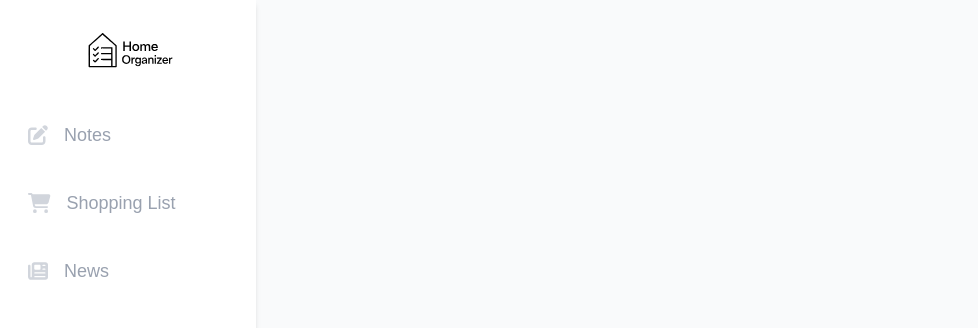
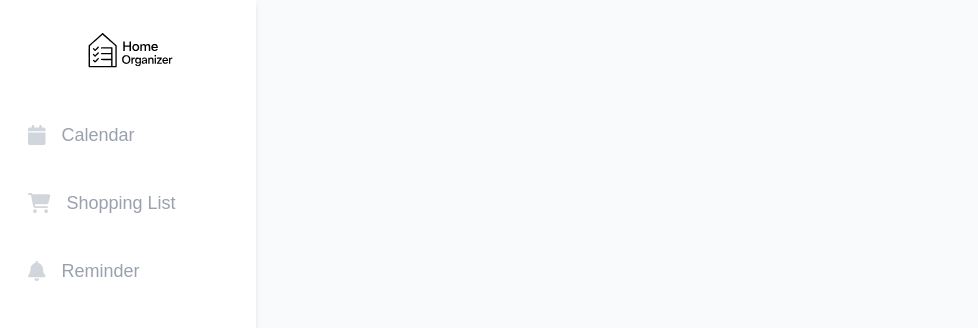
Before and after one commit to JustusSommerfeld/home-organizer, a Next.js app: page /dashboard in a window 1280 px wide. Shown: the top 328 px of the page, without its empty margins (0-978 px from the left). Built offline with nearby package versions, Linux system fonts and the light colour scheme.

Commit message:
Replace Notes and News with Calendar and Reminder in Dashboard

```diff
--- a/src/app/dashboard/page.tsx
+++ b/src/app/dashboard/page.tsx
@@ -7,6 +7,8 @@ import {
   faNewspaper,
   faKey,
   faUser,
+  faCalendar,
+  faBell
 } from "@fortawesome/free-solid-svg-icons";
 import React from "react";
 import Image from "next/image";
@@ -27,8 +29,8 @@ export default function Dashboard() {
         <ul className="space-y-4">
           <li>
             <div className="flex items-center space-x-4 p-3 rounded-lg hover:bg-gray-100 cursor-pointer transition text-gray-300">
-              <FontAwesomeIcon icon={faPenToSquare} size="lg" />
-              <span className="text-gray-400 text-lg font-medium">Notes</span>
+              <FontAwesomeIcon icon={faCalendar} size="lg" />
+              <span className="text-gray-400 text-lg font-medium">Calendar</span>
             </div>
           </li>
           <li>
@@ -41,8 +43,8 @@ export default function Dashboard() {
           </li>
           <li>
             <div className="flex items-center space-x-4 p-3 rounded-lg hover:bg-gray-100 cursor-pointer transition text-gray-300">
-              <FontAwesomeIcon icon={faNewspaper} size="lg" />
-              <span className="text-gray-400 text-lg font-medium">News</span>
+              <FontAwesomeIcon icon={faBell} size="lg" />
+              <span className="text-gray-400 text-lg font-medium">Reminder</span>
             </div>
           </li>
           <li>
```
